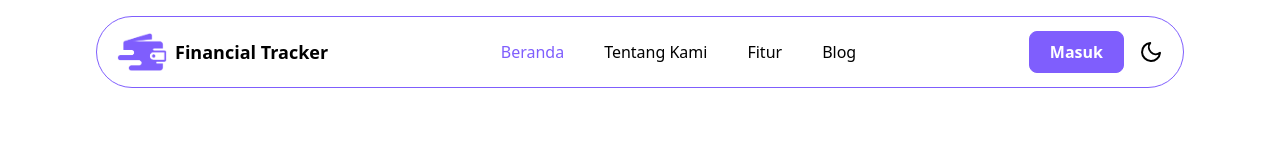
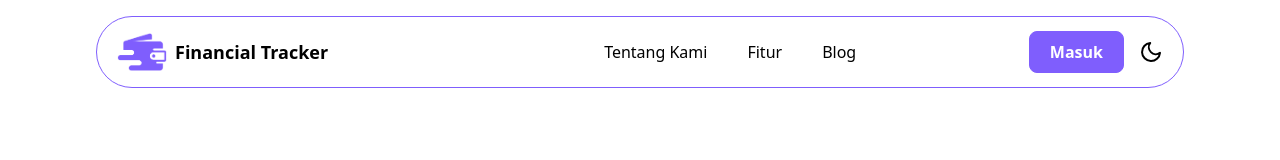
Before and after one commit to Randi-95/capstone2, a React (Vite) app: page / in a window 1280 px wide. Shown: the top 160 px of the page. Built offline with nearby package versions, Linux system fonts and the light colour scheme.

Commit message:
commit active dark mode uk hp

```diff
--- a/src/component/fragments/navbar.jsx
+++ b/src/component/fragments/navbar.jsx
@@ -38,16 +38,16 @@ function Navbar() {
                 <div className="navbar-nav md:block z-10 ">
                     <ul className={`transition-all duration-300 dark:bg-primary dark:text-white z-40 flex gap-6 lg:gap-10 absolute flex-col right-0  ${isOpen ? "top-[80px] right-0 opacity-100 " : "top-[69px] right-[-900px] opacity-0" } shadow-lg px-10 py-5 bg-white rounded-b-2xl w-[250px] md:static md:flex-row md:w-auto md:top-0 md:py-0 md:px-0 md:bg-transparent md:dark:bg-transparent text-black md:opacity-100 md:shadow-none`}>
                     <li>
-                        <NavLink to="/" className={({ isActive }) => isActive ? "text-primary font-[500]" : "text-[16px] font-[500] hover:text-primary"}>Beranda</NavLink>
+                        <NavLink to="/" className={({ isActive }) => isActive ? "lg:dark:text-primary text-white font-[500]" : "text-[16px] font-[500] hover:text-primary"}>Beranda</NavLink>
                     </li>
                     <li>
-                        <NavLink to="/tentangkami" className={({ isActive}) => isActive ? "text-primary font-[500]" : "text-[16px] font-[500] hover:text-primary"}>Tentang Kami</NavLink>
+                        <NavLink to="/tentangkami" className={({ isActive}) => isActive ? "lg:dark:text-primary text-white font-[500]" : "text-[16px] font-[500] hover:text-primary"}>Tentang Kami</NavLink>
                     </li>
                     <li>
-                        <NavLink to="/fitur" className={({ isActive }) => isActive ? "text-primary font-[500]" : "text-[16px] font-[500] hover:text-primary"}>Fitur</NavLink>
+                        <NavLink to="/fitur" className={({ isActive }) => isActive ? "lg:dark:text-primary text-white font-[500]" : "text-[16px] font-[500] hover:text-primary"}>Fitur</NavLink>
                     </li>
                     <li>
-                        <NavLink to="/blog" className={({ isActive}) => isActive ? "text-primary font-[500]" : "text-[16px] font-[500] hover:text-primary"}>Blog</NavLink>
+                        <NavLink to="/blog" className={({ isActive}) => isActive ? "lg:dark:text-primary text-white font-[500]" : "text-[16px] font-[500] hover:text-primary"}>Blog</NavLink>
                     </li>
                         <div className="button md:hidden flex flex-col gap-3">
                             <Button bgColor='bg-primary dark:bg-violet-950' border='border-primary' hover='hover: dark:bg-violet-600' hoverText = 'group-hover:text-gray-300 ' classCustom = 'w-full' >Masuk</Button>
```
